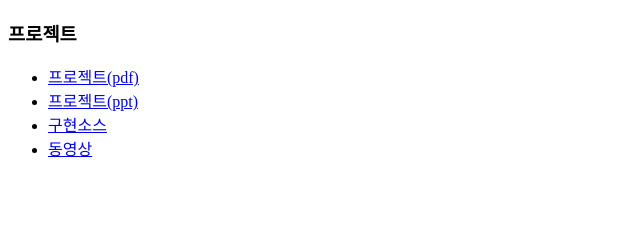
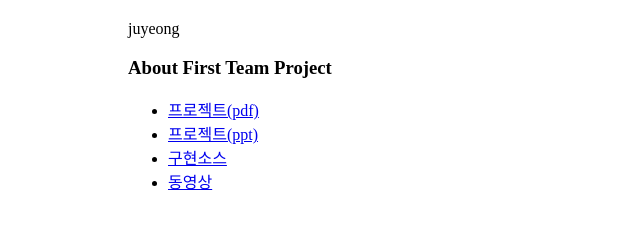
Before and after one commit to k-juyeong/k-juyeong.github.io, a plain HTML site: page index.html in a window 1280 px wide. Shown: the whole page, without its empty margins (0-640 px from the left). Drawn offline with Linux system fonts and the light colour scheme.

Commit message:
css update

```diff
--- /dev/null
+++ b/css/main.css
@@ -0,0 +1,15 @@
+@charset "utf-8";
+
+/* * {outline: 1px solid red;} */
+
+body {
+    margin: 0;
+}
+
+#wrapper {
+    margin: 20px auto;
+    width: 80%;
+}
+header {
+
+}
--- a/index.html
+++ b/index.html
@@ -5,14 +5,23 @@
     <meta http-equiv="X-UA-Compatible" content="IE=edge">
     <meta name="viewport" content="width=device-width, initial-scale=1.0">
     <title>Document</title>
+    <link rel="stylesheet" href="css/main.css">
 </head>
 <body>
-    <h3>프로젝트</h3>
+    <div id="wrapper">
+        <header>
+            <div>juyeong</div>
+            <div></div>
+        </header>
+        <main>
+            <h3>About First Team Project</h3>
             <ul>
                 <li><a href="/outputs/1팀 발표.pdf">프로젝트(pdf)</a></li>
                 <li><a href="/outputs/1팀 발표.pptx">프로젝트(ppt)</a></li>
                 <li><a href="https://github.com/k-juyeong/Heal-lo_server.git">구현소스</a></li>
                 <li><a href="https://youtu.be/6_Xtt0H85qE">동영상</a></li>
             </ul>
+        </main>
+    </div>
 </body>
 </html>
```
Lines whose indentation alone changed are shown as unchanged.
